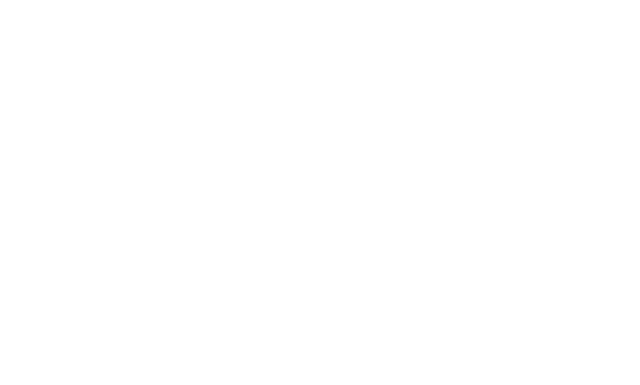
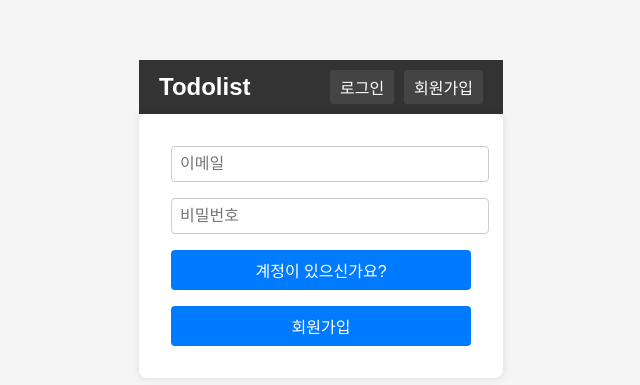
Before and after one commit to mini-chip/study, a React (Vite) app: page /signup in a window 1280 px wide. Before the commit this address had no page. Shown: the part 181-566 px from the top of the page, without its empty margins (319-959 px from the left). Built offline with nearby package versions, Linux system fonts and the light colour scheme.

Commit message:
feat: 로그인&로그아웃&nav UI 완료

```diff
--- a/src/App.jsx
+++ b/src/App.jsx
@@ -1,11 +1,17 @@
 import { BrowserRouter as Router, Routes, Route } from "react-router-dom";
 import TodoList from "./page/todolist/TodoList";
+import SignUp from "./page/signup/SignUp";
+import SignIn from "./page/signin/SignIn";
+import Navbar from "./component/Navbar";
 import "./App.css";
 export default function App() {
   return (
     <Router>
+      <Navbar />
       <Routes>
-        <Route path="/" element={<TodoList />} />
+        <Route path="/" element={<SignIn />} />
+        <Route path="/todolist" element={<TodoList />} />
+        <Route path="/signup" element={<SignUp />} />
       </Routes>
     </Router>
   );
--- /dev/null
+++ b/src/component/Navbar.css
@@ -0,0 +1,44 @@
+/* Navbar.css */
+.navbar {
+  display: flex;
+  justify-content: space-between;
+  align-items: center;
+  background-color: #333;
+  padding: 10px 20px;
+  color: white;
+}
+
+.navbar h1 {
+  margin: 0;
+  font-size: 1.5em;
+}
+
+.navbar-user,
+.navbar-auth {
+  display: flex;
+  align-items: center;
+}
+
+.user-email {
+  margin-right: 15px;
+  font-weight: bold;
+}
+
+.logout-button,
+.login-button,
+.signup-button {
+  background-color: #444;
+  color: white;
+  border: none;
+  padding: 5px 10px;
+  cursor: pointer;
+  border-radius: 3px;
+  margin-left: 10px;
+  transition: background-color 0.3s ease;
+}
+
+.logout-button:hover,
+.login-button:hover,
+.signup-button:hover {
+  background-color: #555;
+}
--- /dev/null
+++ b/src/component/Navbar.jsx
@@ -0,0 +1,52 @@
+import { useState, useEffect } from "react";
+import { useNavigate } from "react-router-dom";
+import "./Navbar.css";
+import supabase from "../main";
+
+function Navbar() {
+  const [user, setUser] = useState(null);
+  const navigate = useNavigate();
+
+  useEffect(() => {
+    const fetchUser = async () => {
+      const {
+        data: { session }
+      } = await supabase.auth.getSession();
+      if (session) {
+        setUser(session.user);
+      }
+    };
+    fetchUser();
+  }, []);
+
+  const handleLogout = async () => {
+    await supabase.auth.signOut();
+    setUser(null);
+    navigate("/");
+  };
+
+  return (
+    <nav className="navbar">
+      <h1>Todolist</h1>
+      {user ? (
+        <div className="navbar-user">
+          <span className="user-email">{user.email}</span>
+          <button className="logout-button" onClick={handleLogout}>
+            로그아웃
+          </button>
+        </div>
+      ) : (
+        <div className="navbar-auth">
+          <button className="login-button" onClick={() => navigate("/")}>
+            로그인
+          </button>
+          <button className="signup-button" onClick={() => navigate("/signup")}>
+            회원가입
+          </button>
+        </div>
+      )}
+    </nav>
+  );
+}
+
+export default Navbar;
--- a/src/page/signin/SignIn.css
+++ b/src/page/signin/SignIn.css
@@ -0,0 +1,55 @@
+body {
+  font-family: Arial, sans-serif;
+  background-color: #f5f5f5;
+  display: flex;
+  justify-content: center;
+  align-items: center;
+  height: 100vh;
+  margin: 0;
+}
+
+form {
+  background-color: white;
+  padding: 2rem;
+  border-radius: 8px;
+  box-shadow: 0px 0px 10px rgba(0, 0, 0, 0.1);
+  width: 300px;
+  display: flex;
+  flex-direction: column;
+  gap: 1rem;
+}
+
+input[type="text"],
+input[type="password"] {
+  padding: 0.5rem;
+  border: 1px solid #ccc;
+  border-radius: 4px;
+  font-size: 1rem;
+  width: 100%;
+}
+
+button {
+  background-color: #007bff;
+  color: white;
+  padding: 0.5rem;
+  border: none;
+  border-radius: 4px;
+  font-size: 1rem;
+  cursor: pointer;
+}
+
+button:hover {
+  background-color: #0056b3;
+}
+
+button:focus {
+  outline: none;
+}
+
+.logged-in-message {
+  text-align: center;
+  background-color: white;
+  padding: 2rem;
+  border-radius: 8px;
+  box-shadow: 0px 0px 10px rgba(0, 0, 0, 0.1);
+}
--- a/src/page/signin/SignIn.jsx
+++ b/src/page/signin/SignIn.jsx
@@ -0,0 +1,65 @@
+import "./SignIn.css";
+import { useState } from "react";
+import supabase from "../../main";
+import { useNavigate } from "react-router-dom";
+
+function SignIn() {
+  const navigate = useNavigate();
+  const [email, setEmail] = useState("");
+  const [password, setPassword] = useState("");
+  const [user, setUser] = useState(null);
+
+  const onChangeEmail = (e) => {
+    setEmail(e.target.value);
+  };
+
+  const onChangePassword = (e) => {
+    setPassword(e.target.value);
+  };
+
+  const signInUser = async (e) => {
+    e.preventDefault();
+    const { data, error } = await supabase.auth.signInWithPassword({
+      email,
+      password
+    });
+    console.log("signin: ", { data, error });
+    setUser(data.user);
+  };
+
+  if (!user) {
+    return (
+      <form>
+        <input
+          type="text"
+          placeholder="이메일"
+          value={email}
+          onChange={onChangeEmail}
+        />
+        <input
+          type="password"
+          placeholder="비밀번호"
+          value={password}
+          onChange={onChangePassword}
+        />
+        <button onClick={signInUser}>로그인</button>
+        <button
+          onClick={() => {
+            navigate("signup");
+          }}
+        >
+          회원가입
+        </button>
+      </form>
+    );
+  } else {
+    return (
+      <div className="logged-in-message">
+        Logged in!
+        <button>로그아웃</button>
+      </div>
+    );
+  }
+}
+
+export default SignIn;
--- a/src/page/signup/SignUp.jsx
+++ b/src/page/signup/SignUp.jsx
@@ -0,0 +1,59 @@
+import "./SignUp.css";
+import { useState } from "react";
+import supabase from "../../main";
+import { useNavigate } from "react-router-dom";
+function SignUp() {
+  const navigate = useNavigate();
+  const [email, setEmail] = useState("");
+  const [password, setPassword] = useState("");
+  const [user, setUser] = useState(null);
+
+  const onChangeEmail = (e) => {
+    setEmail(e.target.value);
+  };
+
+  const onChangePassword = (e) => {
+    setPassword(e.target.value);
+  };
+
+  const signUpNewUser = async (e) => {
+    e.preventDefault();
+    const { data, error } = await supabase.auth.signUp({
+      email,
+      password
+    });
+    console.log("signup: ", { data, error });
+    setUser(data.user);
+    navigate("/todolist");
+  };
+
+  if (!user) {
+    return (
+      <form>
+        <input
+          type="text"
+          placeholder="이메일"
+          value={email}
+          onChange={onChangeEmail}
+        />
+        <input
+          type="password"
+          placeholder="비밀번호"
+          value={password}
+          onChange={onChangePassword}
+        />
+        <button onClick={() => navigate("/")}>계정이 있으신가요?</button>
+        <button onClick={signUpNewUser}>회원가입</button>
+      </form>
+    );
+  } else {
+    return (
+      <div>
+        Logged in!
+        <button>로그아웃</button>
+      </div>
+    );
+  }
+}
+
+export default SignUp;
--- a/src/page/todolist/TodoList.jsx
+++ b/src/page/todolist/TodoList.jsx
@@ -2,7 +2,7 @@
 import "./TodoList.css";
 import supabase from "../../main";
 import DeleteModal from "../modal/DeleteModal";
-import EditModal from "../modal/EditModal"; // 수정 모달을 임포트합니다.
+import EditModal from "../modal/EditModal";
 
 function TodoList() {
   const [todo, setTodo] = useState("");
```
